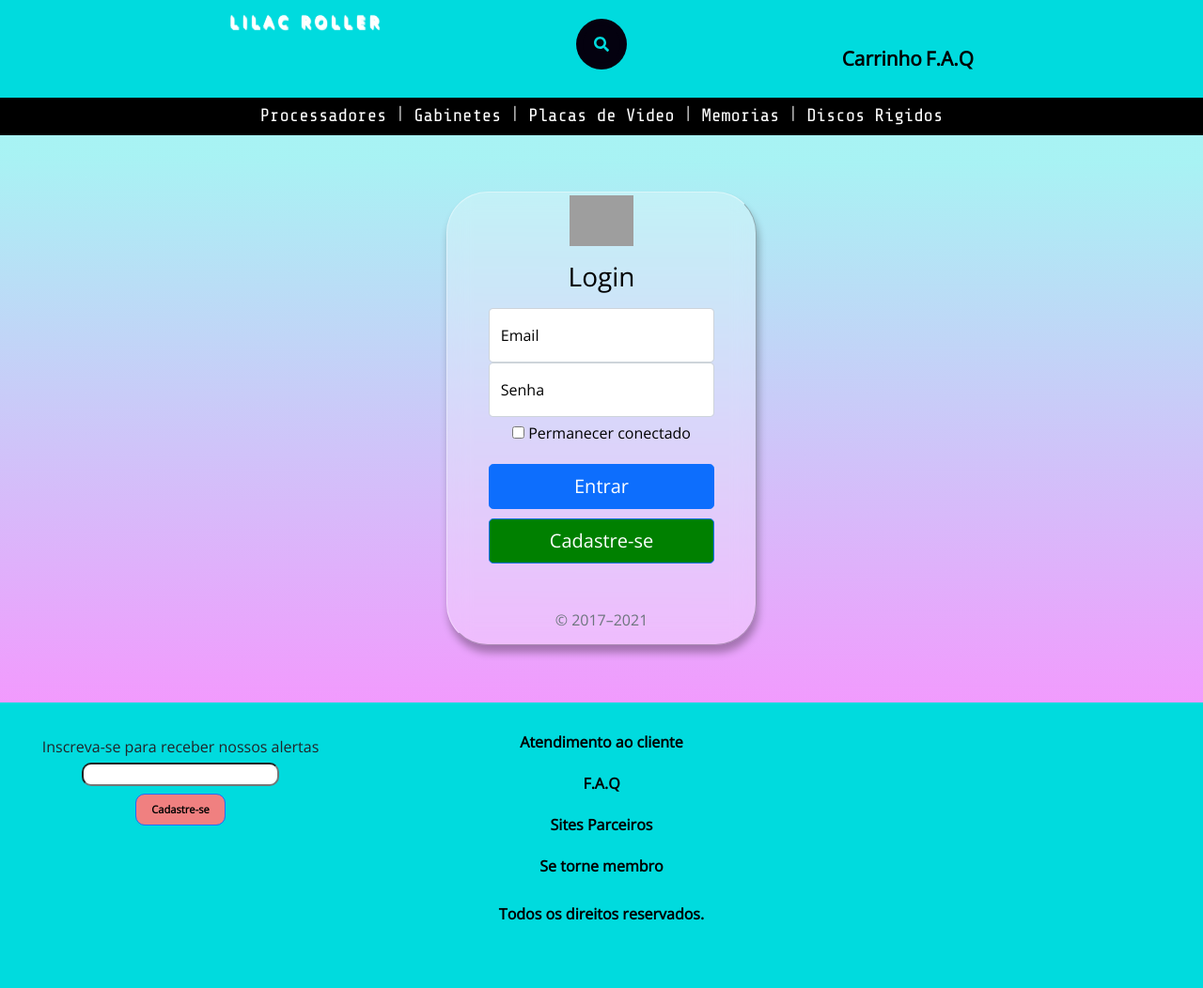
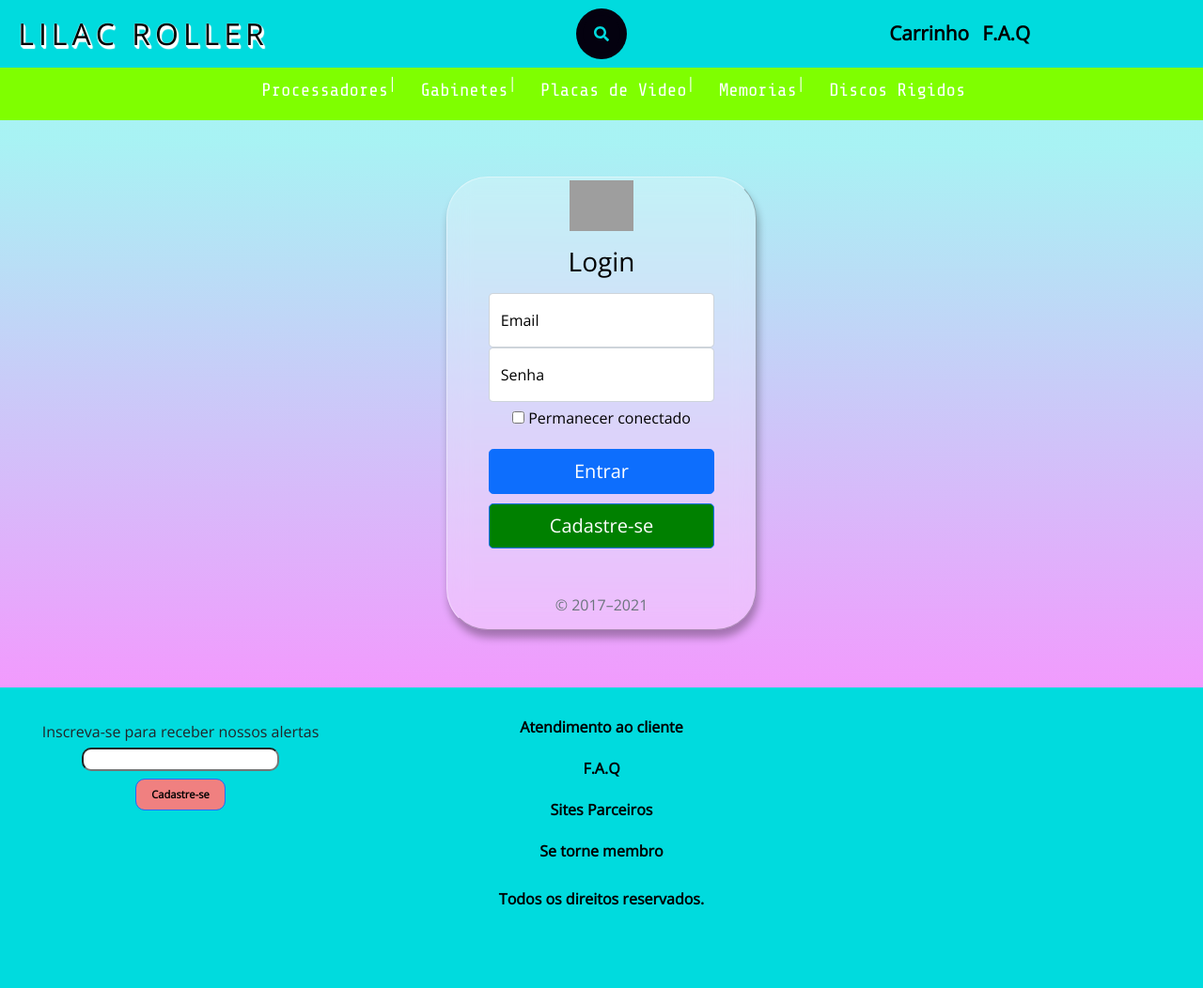
Before and after one commit to Ryotruuser/LilacRoller, a PHP site: page /paginadelogin.php in a window 1280 px wide. Shown: the whole page at 94% size. After the commit the page ends 964 px from the top, so only its background shows below. Run offline with PHP 8.4, Linux system fonts and the light colour scheme; some libraries are stand-ins or nearby versions; grey boxes are pictures that could not be loaded.

Commit message:
Add files via upload

```diff
--- a/css/cadastrar.css
+++ b/css/cadastrar.css
@@ -14,7 +14,6 @@ div input{
 	max-width: 1100px !important;
 	margin-left: auto;
 	margin-right: auto;
-
     color: black;
     border-radius: 44px;
     backdrop-filter: blur(12px);
--- a/css/estilo.css
+++ b/css/estilo.css
@@ -12,7 +12,7 @@ body {
   position: relative !important;
   display: grid !important;
   grid-template-columns: 3fr 1fr !important;
-  grid-template-rows: 10vh minmax(8vh, auto) minmax(68vh, auto)  minmax(25vh,auto) !important;
+  grid-template-rows: 8vh minmax(8vh, auto) minmax(58vh, auto)  minmax(25vh,auto) !important;
   grid-template-areas:
     "header header"
     "nav nav"
@@ -25,30 +25,70 @@ body {
 header {
   position: fixed !important;
   display: flex !important;
-  justify-content: space-evenly !important;
   width: 100% !important;
-  height: 13% !important;
+  height: 9%!important;
   background: #00dbde !important;
   grid-area: header !important;
   z-index: 999 !important;
-  text-align: left !important;
+  justify-content: space-evenly;
+  align-items: center;
+  min-width: 700px;
+
 }
 
-header h1 {
-    position: relative !important;
-    font-weight: bold;
-    font-size: 2.5em !important;
-    top: 10% !important;
-    left: -20% !important;
-  }
+.logo{
+  margin-left: 1.5%;
+  flex: 0.3 ;
+}
+
+.logo-name{
+  color:black;
+  letter-spacing: 5px;
+  font-size: 2em !important;
+  position: relative;
+  top: 0%;
+  left: 0%;
+  text-shadow:
+  /*3d layers*/
+  0px 0px 1px rgb(255,255,255),
+  0px 1px 1px rgb(255,255,255),
+  0px 2px 1px rgb(255,255,255),
+  1px 1px 1px rgb(255,255,255),
+  1px 2px 1px rgb(255,255,255),
+  1px 3px 1px rgb(255,255,255),
+  2px 2px 1px rgb(255,255,255),
+  2px 3px 1px rgb(255,255,255),
+  2px 4px 1px rgb(255,255,255);
+
+
+}
+
+.logo-name:hover{
+  text-shadow:
+  /*3d layers*/
+  0px 0px 1px rgb(252, 0, 255),
+  0px 1px 1px rgb(252, 0, 255),
+  0px 2px 1px rgb(252, 0, 255),
+  0px 0px 1px rgb(252, 0, 255),
+  0px 1px 1px rgb(252, 0, 255),
+  0px 2px 1px rgb(252, 0, 255),
+  2px 2px 1px rgb(252, 0, 255),
+  0px 1px 1px rgb(252, 0, 255),
+  0px 2px 1px rgb(252, 0, 255);
+  color: white;
+}
+
+.space-menu{
+  flex: 0.5;
+}
 /* search-bar*/
 .search-box {
   position: absolute !important;
   background: #04010f !important;
   height: auto !important;
   border-radius: 40px !important;
-  padding: 7px !important;
-  margin-top: 20px !important;
+  padding: 7px;
+
 }
 
 .search-box:hover > .search-txt {
@@ -94,90 +134,42 @@ input{
   position: relative ;
 }
 
-.login{
-  height: 40px !important;
-  top: 30% !important;
-  left: 32% !important;
-}
-.user_acc{
-  display: inline;
-  font-size: 1.3em !important;
-  font-weight: bold !important;
-  position: relative !important;
-  color: black !important;
-  height: 30% !important;
-  top: 45% !important;
-  left: 0% !important;
 
-
-}
-.cart{
-  height: 40px;
-  top: 30%;
-  left: 10%;
+.acc-text{
+  flex: 0.3 ;
+  width: auto !important;
 }
 
-.logo{
-  letter-spacing: 5px;
-  position: relative;
-  top: 10%;
-  left: 0%;
-  text-shadow:
-  /*3d layers*/
-  0px 0px 1px rgb(255,255,255),
-  0px 1px 1px rgb(255,255,255),
-  0px 2px 1px rgb(255,255,255),
-  1px 1px 1px rgb(255,255,255),
-  1px 2px 1px rgb(255,255,255),
-  1px 3px 1px rgb(255,255,255),
-  2px 2px 1px rgb(255,255,255),
-  2px 3px 1px rgb(255,255,255),
-  2px 4px 1px rgb(255,255,255);
-
-
+.user_acc{
+  color: black;
+  font-size: 1.3em;
+  font-weight: bold;
+  margin-left: 10px;
 }
 
-.logo:hover{
-  text-shadow:
-  /*3d layers*/
-  0px 0px 1px rgb(252, 0, 255),
-  0px 1px 1px rgb(252, 0, 255),
-  0px 2px 1px rgb(252, 0, 255),
-  0px 0px 1px rgb(252, 0, 255),
-  0px 1px 1px rgb(252, 0, 255),
-  0px 2px 1px rgb(252, 0, 255),
-  2px 2px 1px rgb(252, 0, 255),
-  0px 1px 1px rgb(252, 0, 255),
-  0px 2px 1px rgb(252, 0, 255);
-  color: white;
+.user_acc:hover{
+  color: black;
 }
 
 /* fim dos estilos header */
 
 /* Estilizando menu*/
 nav {
-  display: flex !important;
-  flex-direction: row !important;
-  grid-area: nav !important;
-  justify-content: center !important;
-  align-items: stretch !important;
-  background: black !important;
+  grid-area: nav ;
+  display: flex ;
+  flex-direction: row;
+  justify-content: center;
+  align-items: center;
+  background: chartreuse;
+  min-width: 700px;
 }
 nav a{
   font-family: 'Share Tech Mono', monospace !important;
   font-size: 1.2em !important;
-  position: relative !important;
-  top: 30% !important;
-  padding: 10px !important;
-  height: 20% !important;
-
+  margin-left: 2%;
 }
 nav a:hover{
   color: red !important;
-}
-.separator{
-  position: relative !important;
-  top: 42% !important;
 }
 /* Estilizando menu final*/
 
@@ -392,10 +384,10 @@ label{
 .dropdown-content {
   display: none;
   position: absolute;
-  margin-left: 50px;
-  margin-top: 45px;
+  margin-top: -3%;
+  margin-left: 24%;
   background-color: #f1f1f1;
-  min-width: 100px;
+  min-width: 140px;
   box-shadow: 0px 8px 16px 0px rgba(0,0,0,0.2);
   z-index: 1;
 }
--- a/css/login.css
+++ b/css/login.css
@@ -1,20 +1,6 @@
 @import url('https://fonts.googleapis.com/css2?family=Open+Sans:wght@300&display=swap');
 @import url('https://fonts.googleapis.com/css2?family=Share+Tech+Mono&display=swap');
-element.style {
-}
 
-body {
-  font-family: 'Open Sans', sans-serif !important;
-  position: relative !important;
-  display: grid !important;
-  grid-template-columns: 3fr 1fr !important;
-  grid-template-rows: 10vh minmax(8vh, auto) minmax(68vh, auto)  minmax(25vh,auto) !important;
-  grid-template-areas:
-    "header header"
-    "nav nav"
-    "main main "
-    "footer footer" !important;
-}
 .form-signin {
         width: 100% !important;
         max-width: 330px !important;
@@ -126,7 +112,7 @@ body {
 .email-get button{
     width:auto !important;
     height: auto;
-    display: inline !impor;
+    display: inline !important;
     font-size: 0.7em;
     border-radius: 10px;
     background: lightcoral !important;
```
